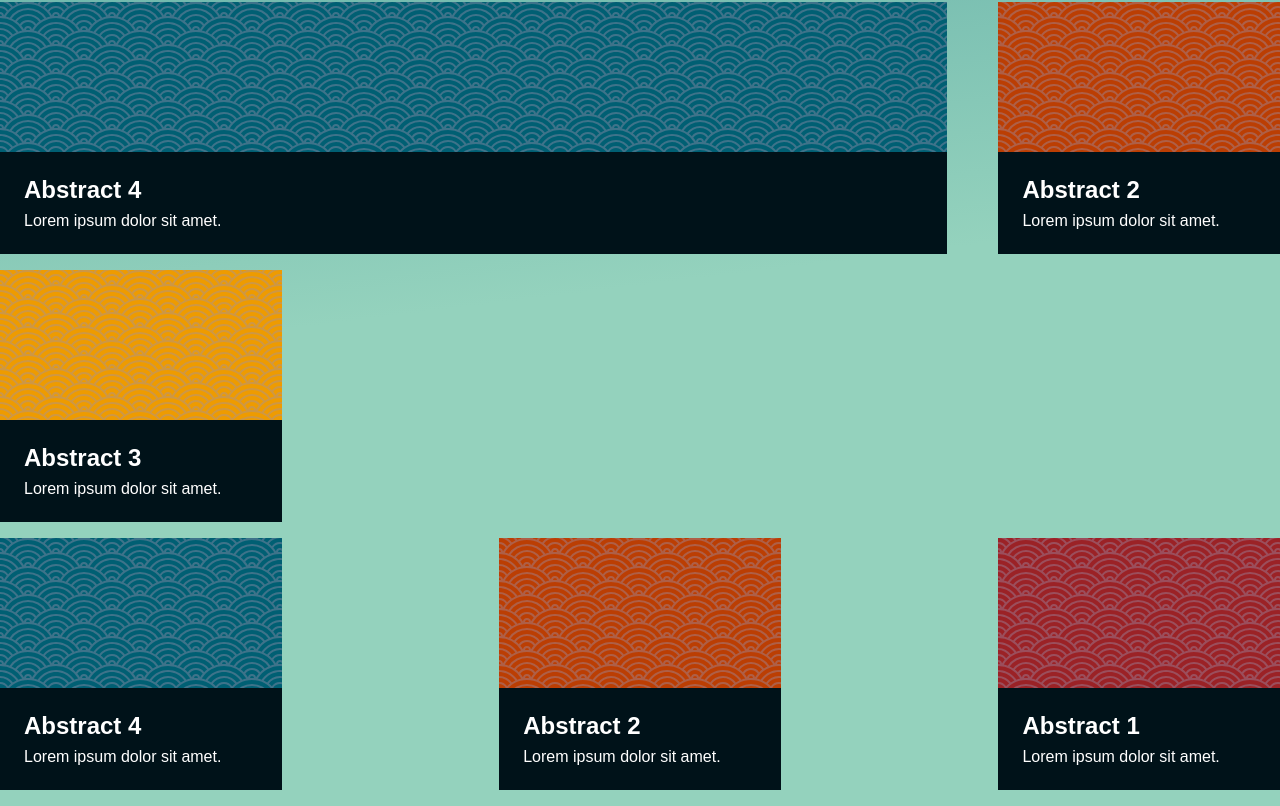
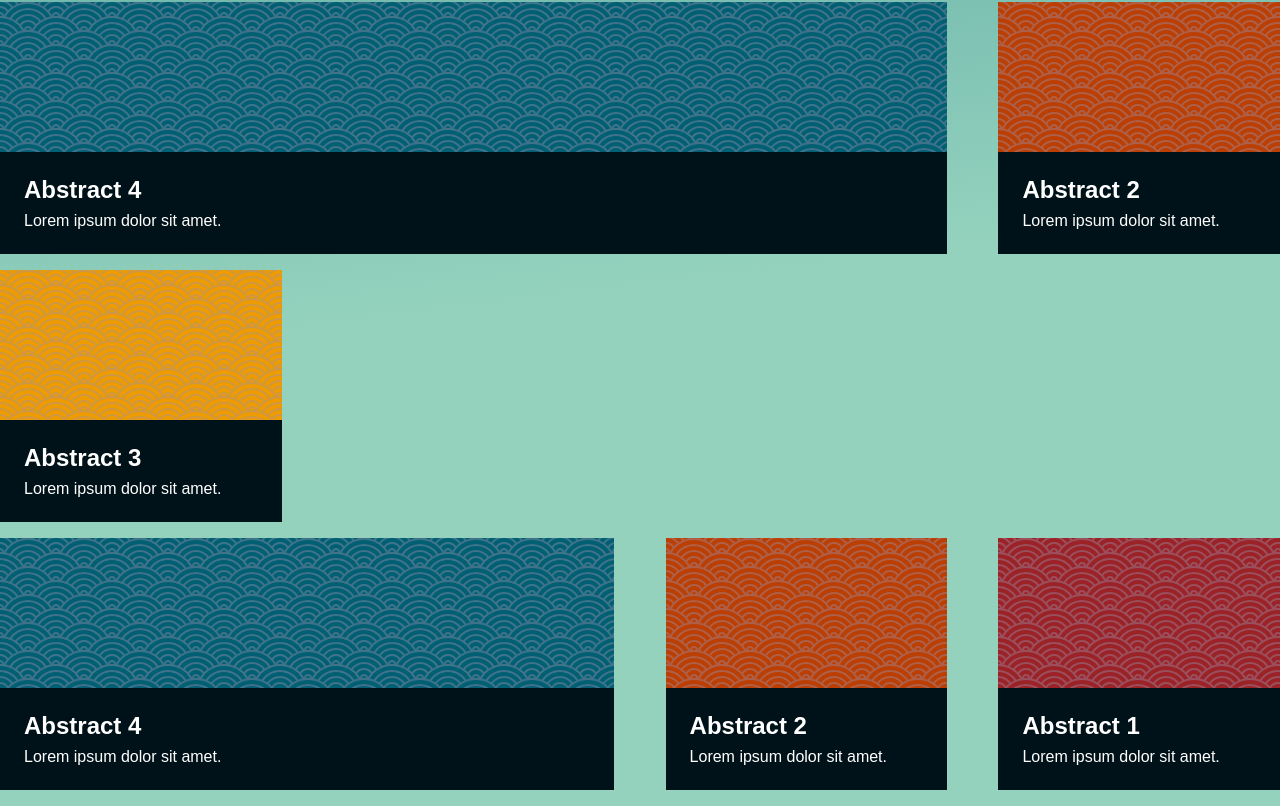
Before and after one commit to akgmage/flex-box, an Angular app: page / in a window 1280 px wide. Shown: the part 534-1340 px from the top of the page. Built offline with nearby package versions, Linux system fonts and the light colour scheme.

Commit message:
add class or order-1 order-2 and order-3

```diff
--- a/src/app/app.component.html
+++ b/src/app/app.component.html
@@ -86,21 +86,21 @@
 
 <!-- Row 5: 3 boxes, 1-2-1 distribution -->
 <div class="row">
-  <figure>
+  <figure class="span2 order-2">
     <div class="four"></div>
     <figcaption>
       <h2>Abstract 4</h2>
       <p>Lorem ipsum dolor sit amet.</p>
     </figcaption>
   </figure>
-  <figure>
+  <figure class="order-1">
     <div class="two"></div>
     <figcaption>
       <h2>Abstract 2</h2>
       <p>Lorem ipsum dolor sit amet.</p>
     </figcaption>
   </figure>
-  <figure>
+  <figure class="order-3">
     <div class="one"></div>
     <figcaption>
       <h2>Abstract 1</h2>
```
